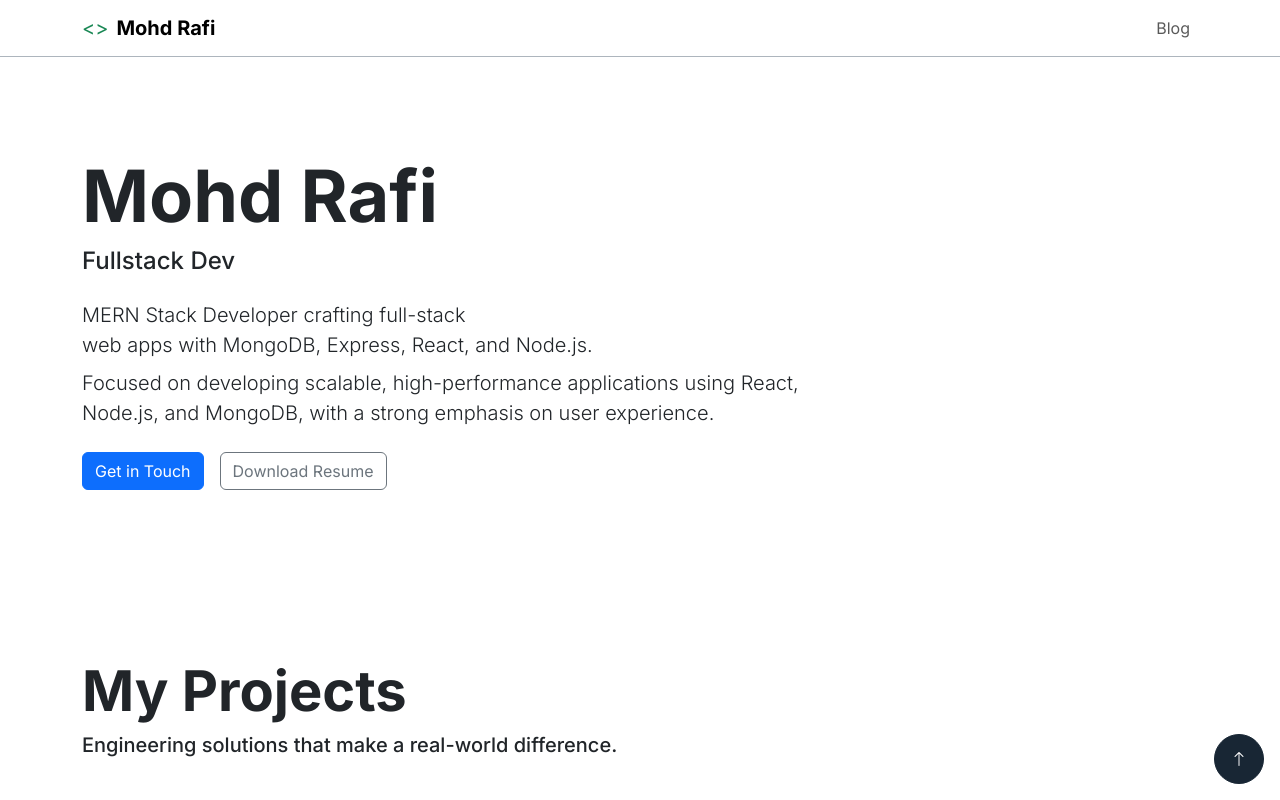
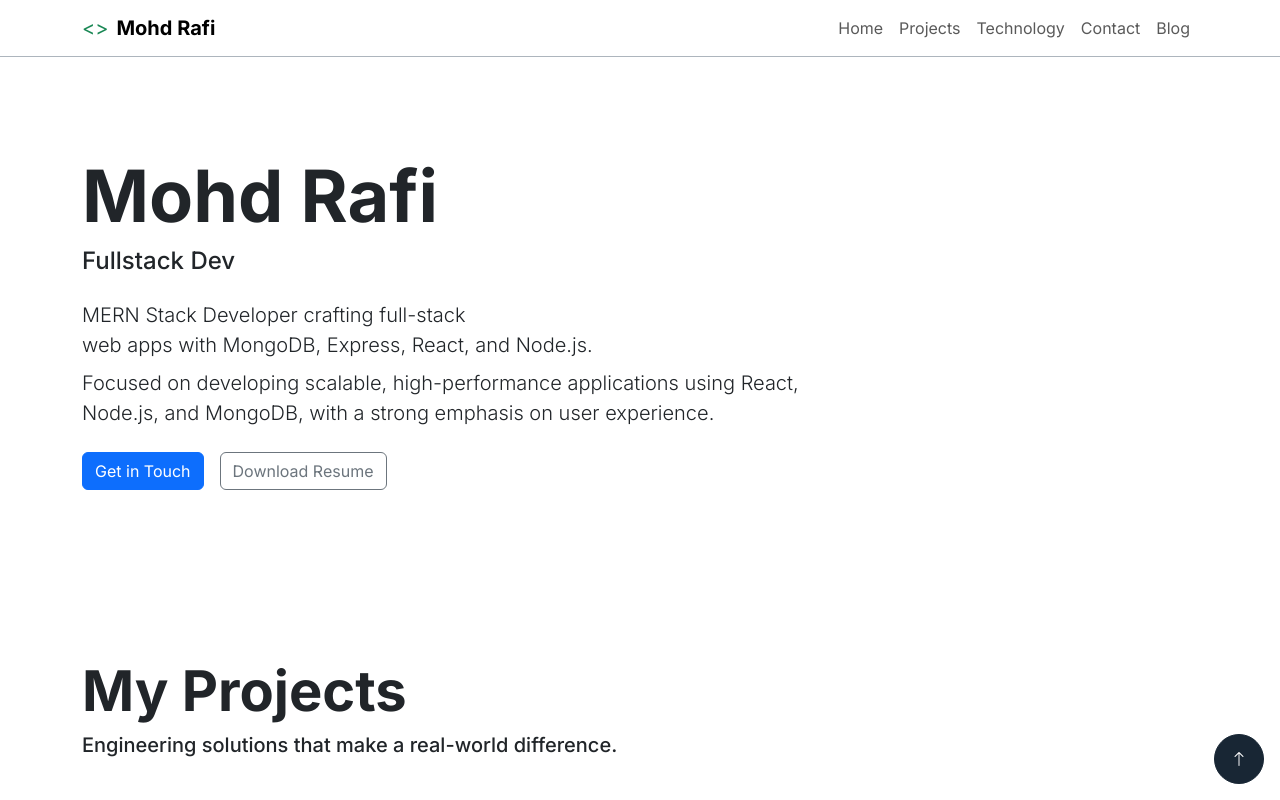
Before and after one commit to mohdrafi854/mohdrafi-portfolio, a React (Create React App) app: page / in a window 1280 px wide. Shown: the top 800 px of the page. Built offline with nearby package versions, Linux system fonts and the light colour scheme.

Commit message:
feat: navbar mobile and desktop done

```diff
--- a/src/component/Header.jsx
+++ b/src/component/Header.jsx
@@ -4,22 +4,22 @@ const Header = () => {
   const navData = [
     {
       navText: "Home",
-      className: ["nav-link", "d-md-none"],
+      className: "nav-link",
       secId:"home"
     },
     {
       navText: "Projects",
-      className: ["nav-link", "d-md-none"],
+      className: "nav-link",
       secId:"project"
     },
     {
       navText: "Technology",
-      className: ["nav-link", "d-md-none"],
+      className: "nav-link",
       secId:"technology"
     },
     {
       navText: "Contact",
-      className: ["nav-link", "d-md-none"],
+      className: "nav-link",
       secId:"contact"
 
     }
@@ -48,7 +48,7 @@ const Header = () => {
               {
                 navData.map((item, index) => (
                   <li key={index}>
-                    <Link className={item.className.join(" ")} to={item.secId} smooth={true} duration={500}>{item.navText}</Link>
+                    <Link className={item.className} to={item.secId} smooth={true} duration={500}>{item.navText}</Link>
                   </li>
                 ))
               }
```
